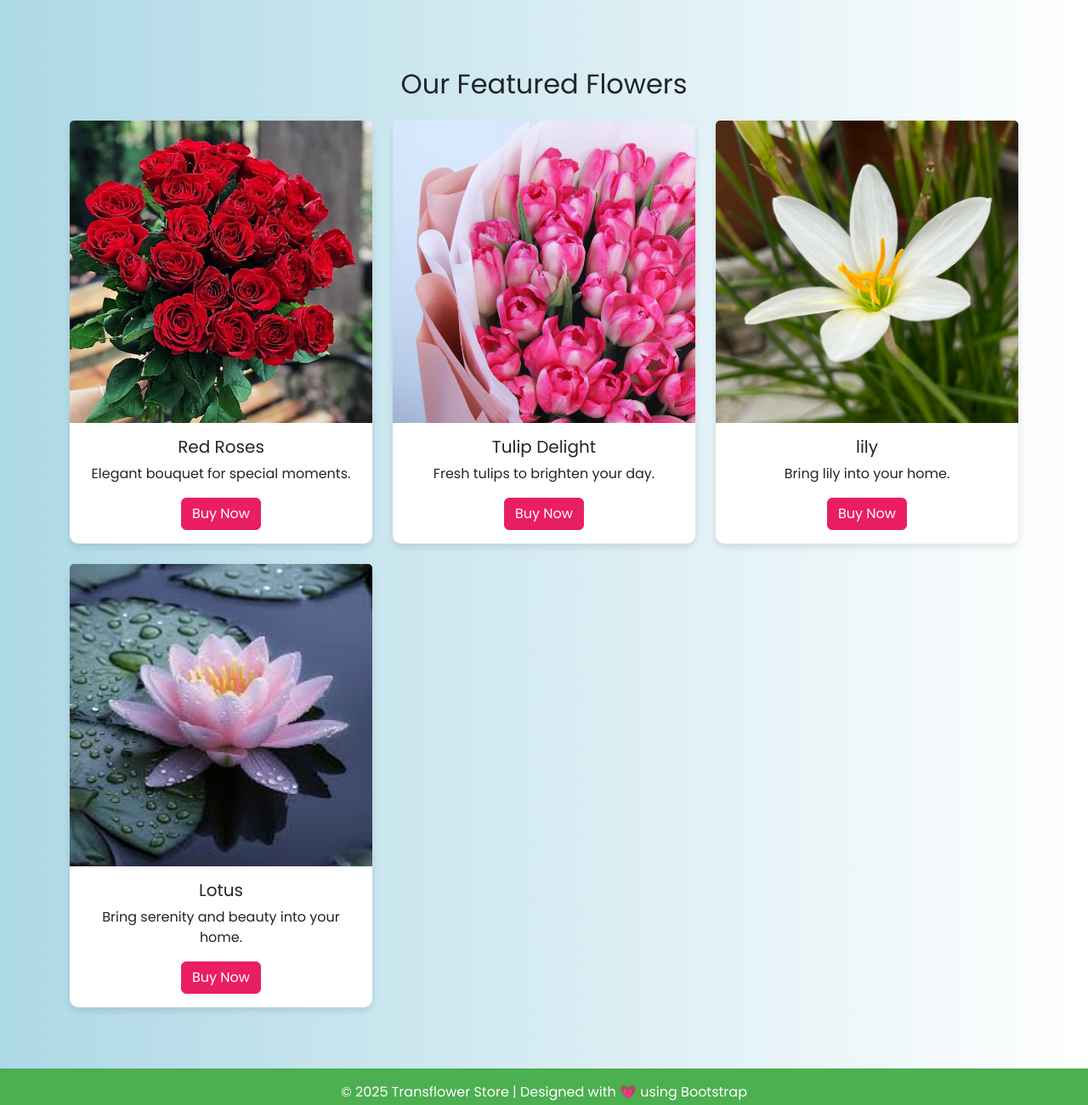
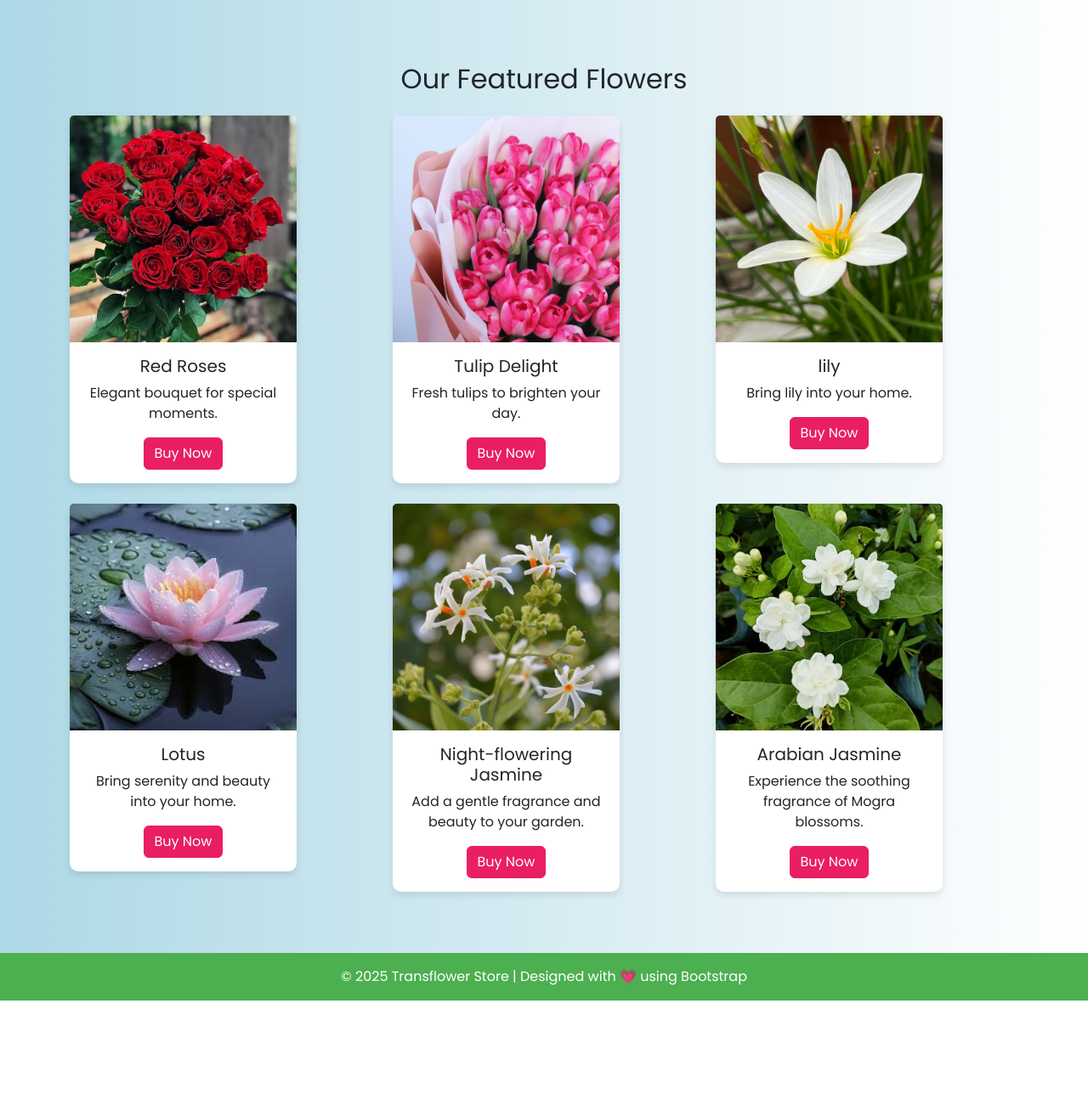
Before and after one commit to rutujamokale/web-technology, a plain HTML site: page transflower-bootstrap/index.html in a window 1280 px wide. Shown: the part 1000-2301 px from the top of the page at 85% size. After the commit the page ends 2178 px from the top, so only its background shows below. Drawn offline with nearby package versions, Linux system fonts and the light colour scheme.

Commit message:
adding new

```diff
--- a/transflower-bootstrap/index.html
+++ b/transflower-bootstrap/index.html
@@ -35,17 +35,13 @@ body{
    <!-- Navbar -->
 <nav class="navbar navbar-expand-lg navbar-dark" style="background-color: #e91e63;">
    <div class="container">
-    <!-- <a class="navbar-brand fw-bold" href="index.html">
+    <a class="navbar-brand fw-bold" href="index.html">
       <i class="bi bi-flower1 me-2"></i> Transflower store
     </a>
     <button class="navbar-toggler" type="button" data-bs-toggle="collapse" data-bs-target="#navbarNav">
       <span class="navbar-toggler-icon"></span>
-    </button> -->
-    <div class="d-flex justify-content-between align-items-center p-3 bg-light">
-  <div>🌼 Transflower</div>
-  <div>
-    <button class="btn btn-outline-danger">Login</button>
-  </div>
+    </button>
+
 </div>
 
 
@@ -80,7 +76,7 @@ body{
         <p>Freshly handpicked for every occasion.</p>
       </div>
     </div>
-    <!-- Slide 3: Lily -->
+
     <!-- Slide 3: Lily -->
 <div class="carousel-item" style="background: linear-gradient(to right, lightblue, white);">
   <img src="images/lily.jpg" class="d-block w-25 mx-auto" alt="Slide 3">
@@ -100,6 +96,20 @@ body{
       <h5 class="d-block mb-1 text-dark">Serene Lotus</h5>
       <p class="d-block mb-0 text-dark">Bring peace and beauty into your home.</p>
     </div>
+  </div>
+</div>
+<div class="carousel-item" style="background: linear-gradient(to right, lightblue, white);">
+  <img src="images/parijatak.avif" class="d-block w-25 mx-auto" alt="slide 5">
+  <div class="carousel-caption d-none d-md-block">
+    <h5>Night-flowering Jasmine</h5>
+    <p>Fill your surroundings with a divine evening fragrance.</p>
+  </div>
+</div>
+<div class="carousel-item" style="background: linear-gradient(to right, lightblue, white);">
+  <img src="images/mogra.jpg" class="d-block w-25 mx-auto" alt="Slide 6">
+  <div class="carousel-caption d-none d-md-block">
+    <h5>Arabian Jasmine</h5>
+    <p>Experience the sweet fragrance of pure elegance.</p>
   </div>
 </div>
 
@@ -130,8 +140,8 @@ body{
     <h2 class="text-center mb-4">Our Featured Flowers</h2>
     <div class="row">
       <div class="col-md-4 mb-4">
-        <div class="card">
-          <img src="images/rose.jpg" class="card-img-top" alt="Flower">
+        <div class="card w-75">
+          <img src="images/rose.jpg" class="card-img-top " alt="Flower">
           <div class="card-body text-center">
             <h5 class="card-title">Red Roses</h5>
             <p class="card-text">Elegant bouquet for special moments.</p>
@@ -141,7 +151,7 @@ body{
       </div>
 
       <div class="col-md-4 mb-4">
-        <div class="card">
+        <div class="card w-75" >
           <img src="images/tulip-delight.jpg" class="card-img-top" alt="Flower">
           <div class="card-body text-center">
             <h5 class="card-title">Tulip Delight</h5>
@@ -152,7 +162,7 @@ body{
       </div>
 
       <div class="col-md-4 mb-4">
-        <div class="card">
+        <div class="card w-75">
           <img src="images/lily.jpg" class="card-img-top" alt="Flower">
           <div class="card-body text-center">
             <h5 class="card-title">lily</h5>
@@ -162,11 +172,32 @@ body{
         </div>
       </div>
       <div class="col-md-4 mb-4">
-  <div class="card">
+  <div class="card w-75">
     <img src="images/lotus.jpeg" class="card-img-top" alt="Lotus">
     <div class="card-body text-center">
       <h5 class="card-title">Lotus</h5>
       <p class="card-text">Bring serenity and beauty into your home.</p>
+      <a href="#" class="btn btn-primary">Buy Now</a>
+    </div>
+  </div>
+</div>
+  <div class="col-md-4 mb-4">
+  <div class="card w-75">
+    <img src="images/parijatak.avif" class="card-img-top" alt="Night-flowering Jasmine">
+    <div class="card-body text-center">
+      <h5 class="card-title">Night-flowering Jasmine</h5>
+      <p class="card-text">Add a gentle fragrance and beauty to your garden.</p>
+      <a href="#" class="btn btn-primary">Buy Now</a>
+    </div>
+  </div>
+</div>
+
+<div class="col-md-4 mb-4">
+  <div class="card w-75">
+    <img src="images/mogra.jpg" class="card-img-top" alt="Arabian Jasmine">
+    <div class="card-body text-center">
+      <h5 class="card-title">Arabian Jasmine</h5>
+      <p class="card-text">Experience the soothing fragrance of Mogra blossoms.</p>
       <a href="#" class="btn btn-primary">Buy Now</a>
     </div>
   </div>
```
Also changed, not shown: transflower-bootstrap/products.html (+18 -15 lines), transflower-bootstrap/images/mogra.jpg (added), transflower-bootstrap/images/parijatak.avif (added).
